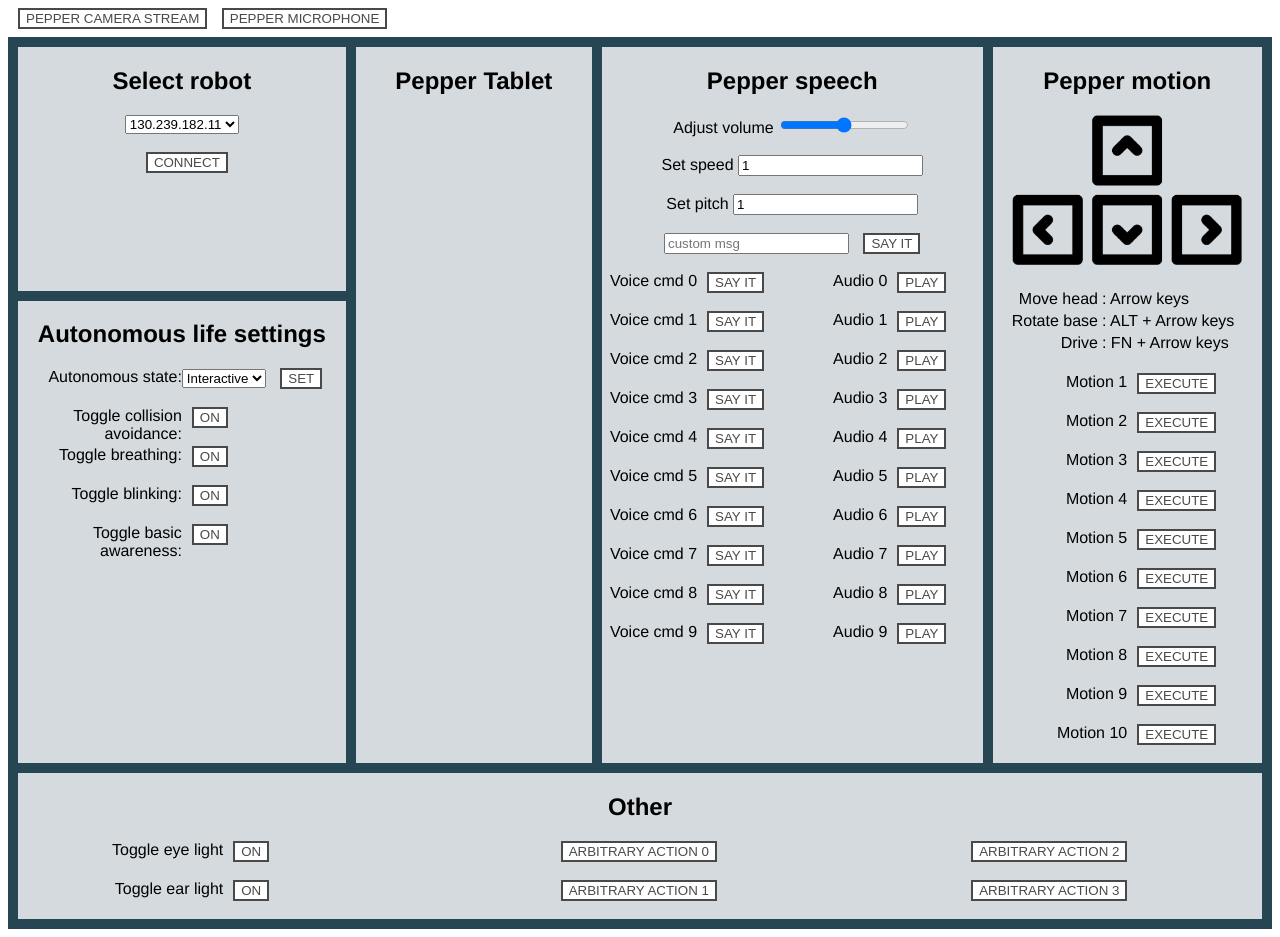
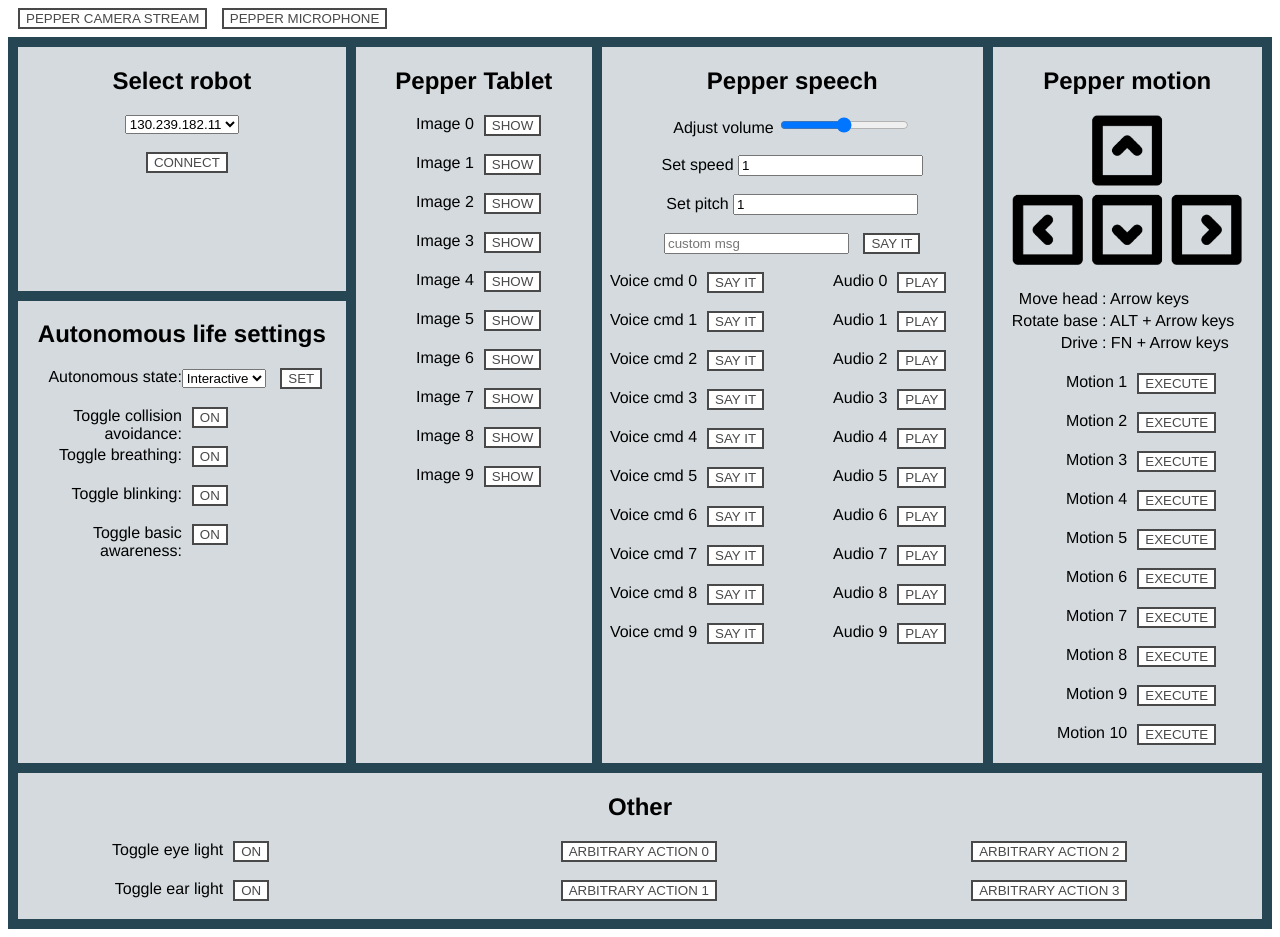
Before and after one commit to frietz58/WoZ4U, a Flask app: page / in a window 1280 px wide. Run offline with Flask 2, Linux system fonts and the light colour scheme.

Commit message:
Add links and handling for showing images

```diff
--- a/server.py
+++ b/server.py
@@ -112,6 +112,23 @@ def play_audio():
        "audio_file": path,
     }
 
+@app.route("/show_img")
+def show_img():
+    index = request.args.get('index', type=str)
+    print(index)
+
+    # TODO: get img file path
+    path = "some/img/path"
+
+    # TODO: show the image on peppers tablet
+
+    return {
+        # TODO: Return the prev index so that we can reset the button
+       "status": "ok",
+       "index": index,
+       "image": path,
+    }
+
 
 if __name__ == '__main__':
     app.run(debug=True)
--- a/templates/index.html
+++ b/templates/index.html
@@ -122,6 +122,26 @@
     })
   }
 
+  function show_img(index) {
+    // go over all buttons and send reset styling, there can always be only one image that is being displayed
+    for (i = 0; i < 10; i++) {
+      $("#image_"+i).html("SHOW")
+      $("#image_"+i).removeClass("example_c_green")
+
+    }
+    $.getJSON(
+      "/show_img?index=" + index,
+      function(data) {
+        console.log(data);
+      }
+    ).done(function() {
+      $("#image_"+index).html("BEING SHOWN"); // set btn text
+      $("#image_"+index).addClass("example_c_green")
+    })
+
+
+  }
+
 </script>
 </head>
 <body>
@@ -161,13 +181,107 @@
   <div class="tablet">
     <h2>Pepper Tablet</h2>
 
-    <!--
     <div class="row">
-      <input type="text" placeholder="custom msg" id="custom_text_msg">
-      <button class="example_c" onclick="say_custom_text()" id="custom_text_btn">SAY IT</button>
+      <div class="speech_lbl_wrapper">
+        <span>Image 0</span>
+      </div>
+      <div class="speech_btn_wrapper">
+        <button class="example_c" id="image_0" onclick="show_img(0)">SHOW</button>
+      </div>
     </div>
     <br>
-    -->
+
+    <div class="row">
+      <div class="speech_lbl_wrapper">
+        <span>Image 1</span>
+      </div>
+      <div class="speech_btn_wrapper">
+        <button class="example_c" id="image_1" onclick="show_img(1)">SHOW</button>
+      </div>
+    </div>
+    <br>
+
+    <div class="row">
+      <div class="speech_lbl_wrapper">
+        <span>Image 2</span>
+      </div>
+      <div class="speech_btn_wrapper">
+        <button class="example_c" id="image_2" onclick="show_img(2)">SHOW</button>
+      </div>
+    </div>
+    <br>
+
+    <div class="row">
+      <div class="speech_lbl_wrapper">
+        <span>Image 3</span>
+      </div>
+      <div class="speech_btn_wrapper">
+        <button class="example_c" id="image_3" onclick="show_img(3)">SHOW</button>
+      </div>
+    </div>
+    <br>
+
+    <div class="row">
+      <div class="speech_lbl_wrapper">
+        <span>Image 4</span>
+      </div>
+      <div class="speech_btn_wrapper">
+        <button class="example_c" id="image_4" onclick="show_img(4)">SHOW</button>
+      </div>
+    </div>
+    <br>
+
+    <div class="row">
+      <div class="speech_lbl_wrapper">
+        <span>Image 5</span>
+      </div>
+      <div class="speech_btn_wrapper">
+        <button class="example_c" id="image_5" onclick="show_img(5)">SHOW</button>
+      </div>
+    </div>
+    <br>
+
+    <div class="row">
+      <div class="speech_lbl_wrapper">
+        <span>Image 6</span>
+      </div>
+      <div class="speech_btn_wrapper">
+        <button class="example_c" id="image_6" onclick="show_img(6)">SHOW</button>
+      </div>
+    </div>
+    <br>
+
+    <div class="row">
+      <div class="speech_lbl_wrapper">
+        <span>Image 7</span>
+      </div>
+      <div class="speech_btn_wrapper">
+        <button class="example_c" id="image_7" onclick="show_img(7)">SHOW</button>
+      </div>
+    </div>
+    <br>
+
+    <div class="row">
+      <div class="speech_lbl_wrapper">
+        <span>Image 8</span>
+      </div>
+      <div class="speech_btn_wrapper">
+        <button class="example_c" id="image_8" onclick="show_img(8)">SHOW</button>
+      </div>
+    </div>
+    <br>
+
+    <div class="row">
+      <div class="speech_lbl_wrapper">
+        <span>Image 9</span>
+      </div>
+      <div class="speech_btn_wrapper">
+        <button class="example_c" id="image_9" onclick="show_img(9)">SHOW</button>
+      </div>
+    </div>
+    <br>
+
+
   </div>
 
 
```
